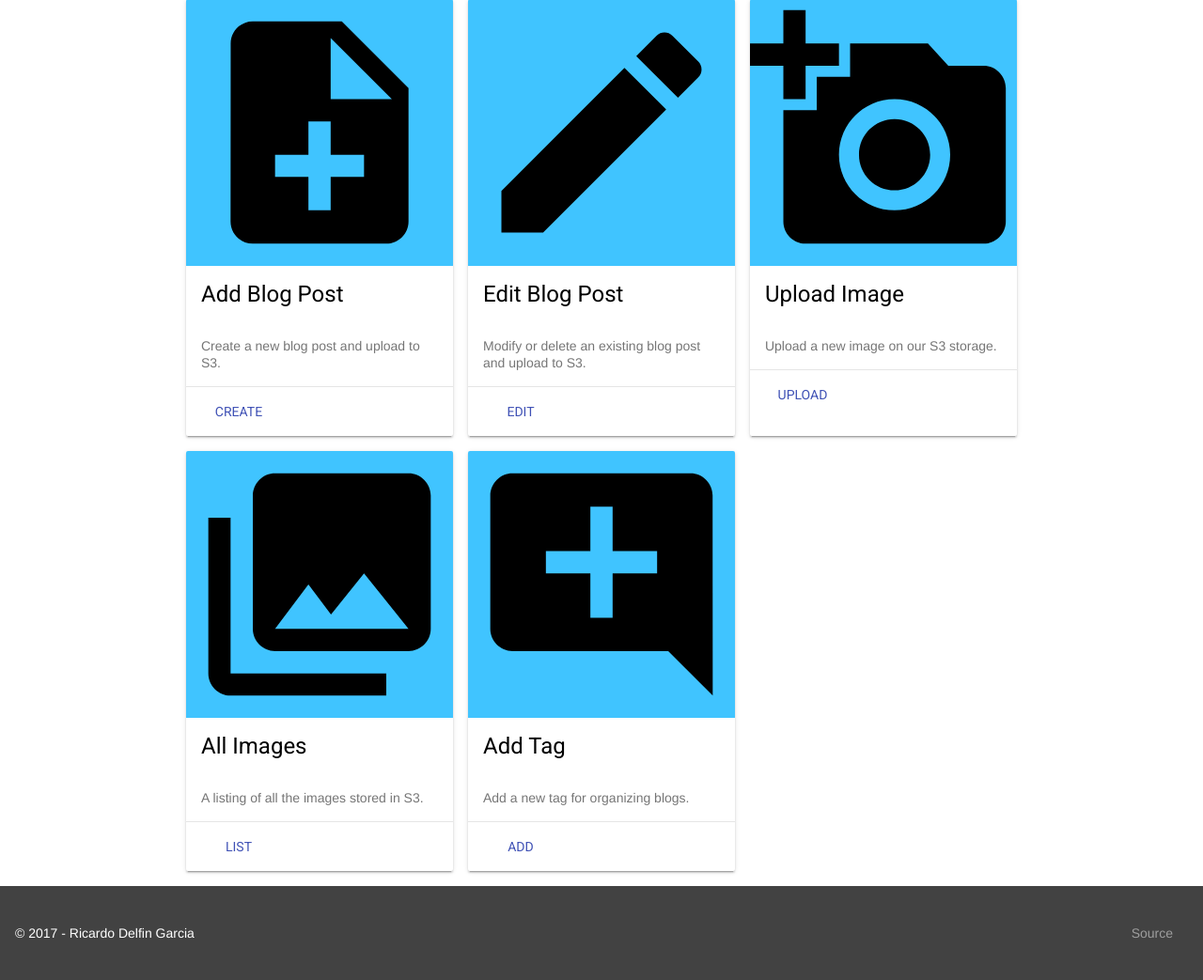
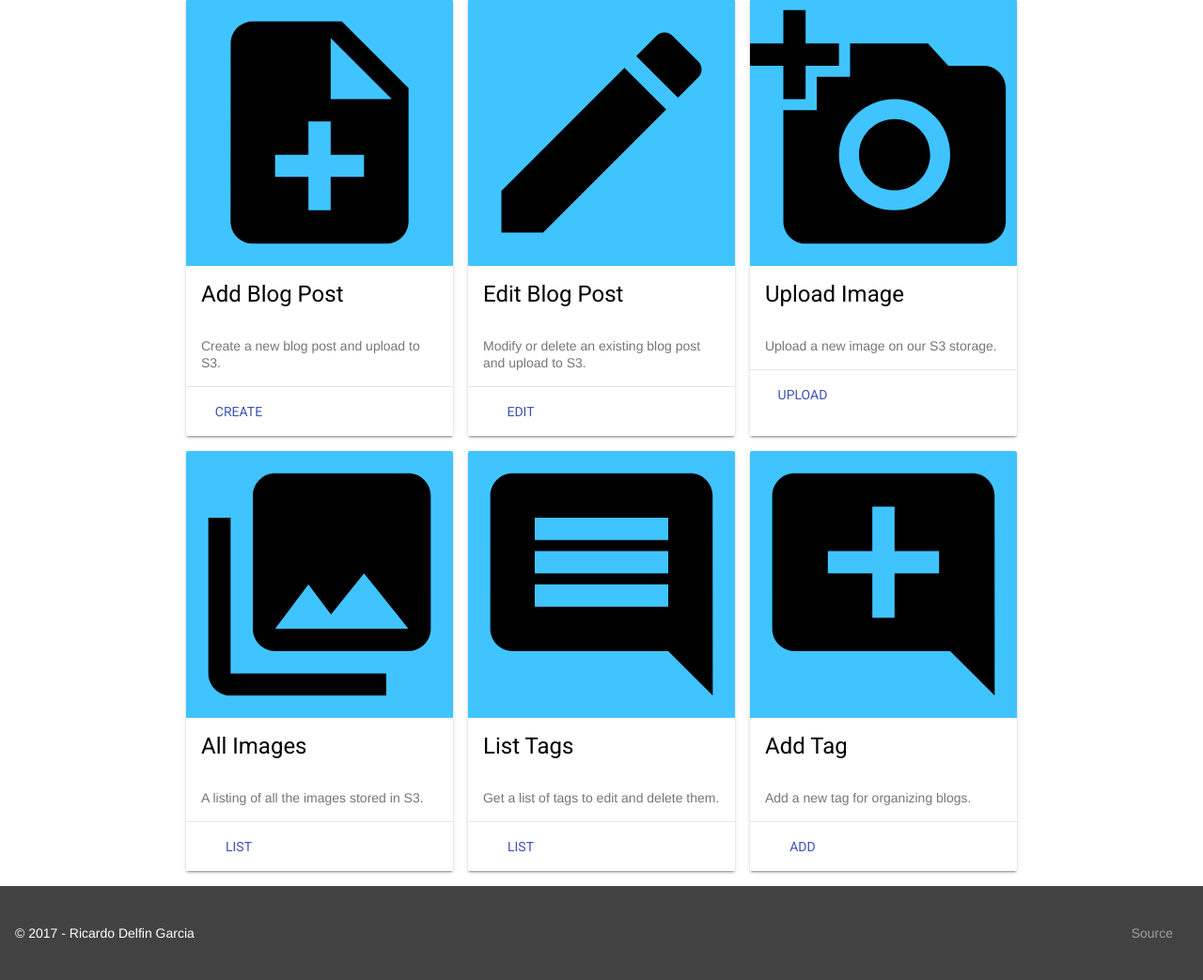
Before and after one commit to rdelfin/personal-site, a Flask app: template templates/admin/main.html in a window 1280 px wide. Shown: the part 386-1429 px from the top of the page at 94% size. Run offline with Flask 2, Linux system fonts and the light colour scheme; the template is opened without the code that fills it, so the values that code supplies are empty; some libraries are stand-ins or nearby versions.

Commit message:
Added tag list card to admin page

```diff
--- a/templates/admin/main.html
+++ b/templates/admin/main.html
@@ -116,6 +116,24 @@
 
   <div class="mdl-cell mdl-cell--4-col mdl-card mdl-shadow--2dp">
     <div class="mdl-card__media">
+        <img class="article-image" src="/static/img/comment.svg" border="0" alt="" />
+    </div>
+    <div class="mdl-card__title">
+      <h2 class="mdl-card__title-text">List Tags</h2>
+    </div>
+    <div class="mdl-card__supporting-text">
+      Get a list of tags to edit and delete them.
+    </div>
+    <div class="mdl-card__actions mdl-card--border">
+      <a class="mdl-button mdl-button--colored mdl-js-button mdl-js-ripple-effect"
+          href="/admin/tags">
+        List
+      </a>
+    </div>
+  </div>
+
+  <div class="mdl-cell mdl-cell--4-col mdl-card mdl-shadow--2dp">
+    <div class="mdl-card__media">
         <img class="article-image" src="/static/img/add_comment.svg" border="0" alt="" />
     </div>
     <div class="mdl-card__title">
```
Also changed, not shown: static/img/comment.svg (added).
